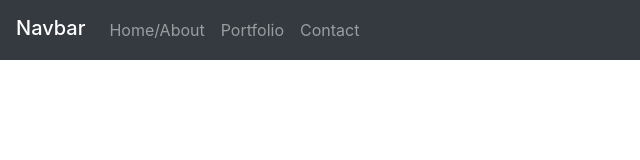
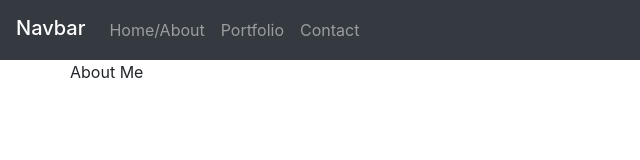
Before and after one commit to jakeehmann42/Responsive-Portfolio, a plain HTML site: page 02-Homework/index.html in a window 1280 px wide. Shown: the full height of the page, 0-640 px from the left. Drawn offline with nearby package versions, Linux system fonts and the light colour scheme.

Commit message:
container and row on index.

```diff
--- a/02-Homework/index.html
+++ b/02-Homework/index.html
@@ -30,7 +30,15 @@
     </nav>
 
 
+    <div class="container">
+      <div class="row"><a>About Me</a>
 
+
+
+
+
+      </div>
+    </div>
 
 
 
```
